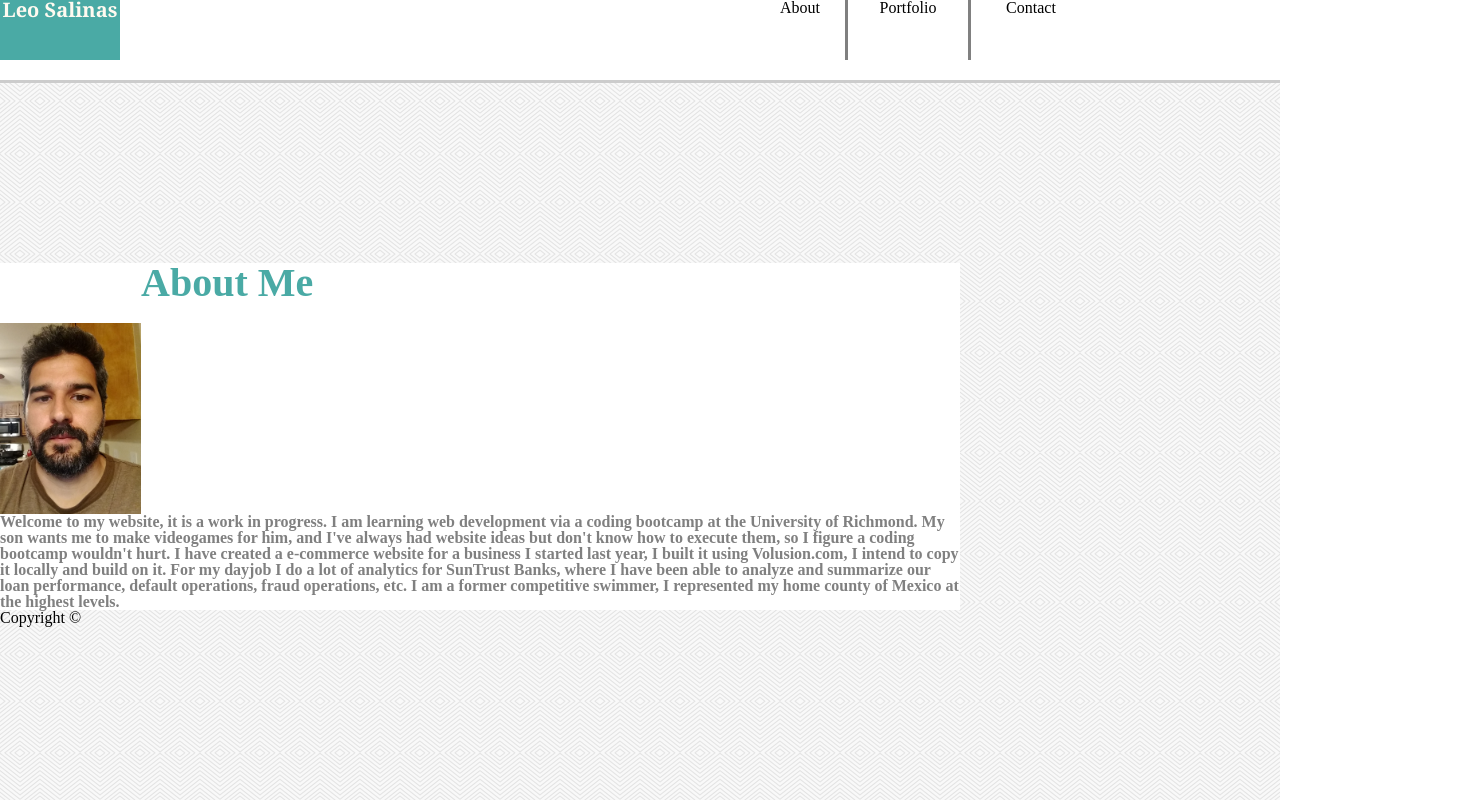
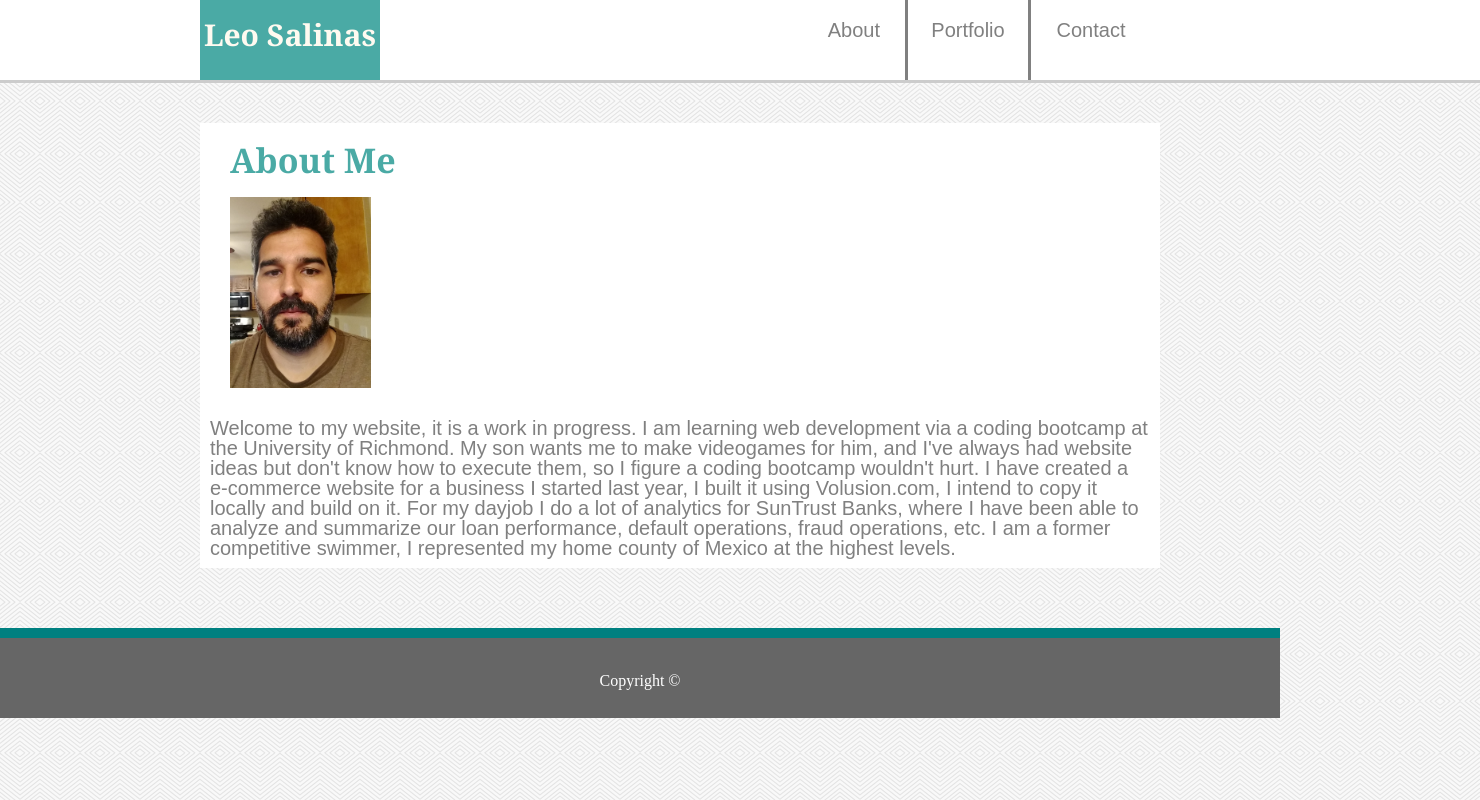
Before and after one commit to salinasleo/Basic-Portfolio, a plain HTML site: page index.html in a window 1280 px wide. Shown: the whole page, 1480 px wide, since content can reach past the window. Drawn offline with Linux system fonts and the light colour scheme.

Commit message:
getting there

```diff
--- a/assets/css/style.css
+++ b/assets/css/style.css
@@ -3,6 +3,7 @@
     height: 80px;
     width: 100%;
     float: left;
+    padding-left:200px;
     border-bottom-color: #cccccc;
     border-bottom-style: solid;
     border-bottom-width: medium;
@@ -11,65 +12,112 @@
 .myname
 {
     background-color:#4aaaa5;
-    width:120px;
+    width:180px;
     float: left;
     text-align: center;
     height: 60px;
     font-family: Georgia, 'Times New Roman', Times, serif;
-    font-size: 20px;
+    font-size: 30px;
+    padding-top:20px;
     font-weight: bolder;
     color: floralwhite;
 }
 
 .p1
 {
-    width:700px;
-    margin-left: 580x;
+    width:500px;
+    margin-left: 380x;
     float: left;
+    font-size: 20px;
     text-align: right;
     padding-right: 25px;
+    padding-top:20px;
     height: 60px;
+    color: gray;
+    font-family: 'Arial', 'Helvetica Neue', Helvetica, sans-serif;
+}
+
+
+a:link, a:visited {
+    color: gray;
+    text-decoration: none;
+    cursor: auto;
+}
+
+a:hover {
+    color: #4aaaa5;
+    font-weight: bolder;
 }
 
 .p
 {
     width:120px;
     float: left;
+    font-size: 20px;
     text-align: center;
     height: 60px;
-    border-left-style: solid;
+   border-left-style: solid;
     border-left-width: medium;
     border-color:gray;
+    padding-top:20px;
+    color: gray;
+    font-family: 'Arial', 'Helvetica Neue', Helvetica, sans-serif;
 }
 
 .about_me
 {
+    margin-left: 200px;
     clear:both;
+    float: left;
+    background-color:white;
+    width:960px;
+    margin-top: 40px;
+    margin-bottom: 60px;
+}
+
+.row1
+{
     background-color:white;
     color: #4aaaa5;
     float: left;
-    width:960px;
-    margin-top: 180px;
-    font-size: 40px;
+    width:900px;
+    padding-top: 20px;
+    padding-left: 30px;
+    font-family: 'Georgia', Times, Times New Roman, serif;
+    font-size: 34px;
     font-weight: bolder;
 }
 
 .profile_pic
 {
     float: left;
-    margin-top: 60px;
+    padding: 20px;
+    padding-left: 30px;
     border-top-style: solid;
     border-top-color: gray;
 
 }
+
 .profile
 {
+    float: left;
     color: gray;
-    font-size: 16px;
-    float: left;
-
+    font-family: 'Arial', 'Helvetica Neue', Helvetica, sans-serif;
+    font-size: 20px;
+    margin: 10px;
 }
 
 .footer{
     clear: both;
+    text-align: center;
+    width: 100%;
+    color: white;
+    background-color: #666666;
+    border-top-style: solid;
+    border-top-width: 10px;
+    border-top-color: teal;
+    height: 45px;
+    padding-top: 35px;
 }
+
+.profile_pic:hover { background: url("assets/images/hover.jpg")};
--- a/index.html
+++ b/index.html
@@ -11,14 +11,15 @@
 
 <section class="nav_bar">
     <div class="myname">Leo Salinas</div>
-    <div class="p1">About</div>
-    <div class="p">Portfolio</div>
-    <div class="p">Contact</div>
+    <div class="p1"><a href= "index.html">About</a></div>
+    <div class="p"><a href= "portfolio.html">Portfolio</a> </div>
+    <div class="p"><a href= "contact.html">Contact</a> </div>
 </section>
 <br>
 <body background="assets/images/whirlpool.png">
     <section class="about_me">
-        About Me
+        <div class="row1">About Me</div>
+        <br>
         <div class="profile_pic"><img src="assets/images/default.jpg" height=191 width=141></div>
         <div class="profile">Welcome to my website, it is a work in progress. I am learning web development via a coding bootcamp at the
             University of Richmond. My son wants me to make videogames for him, and I've always had website ideas but don't know how
```
Also changed, not shown: contact.html (+8 -7 lines), portfolio.html (+8 -7 lines).
